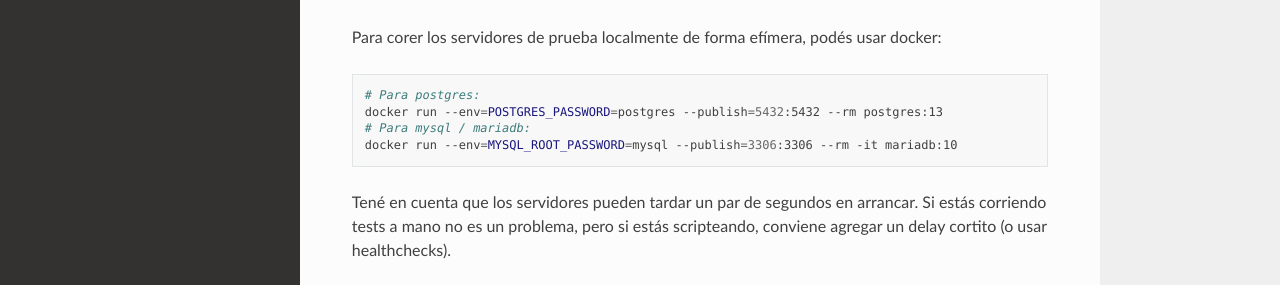
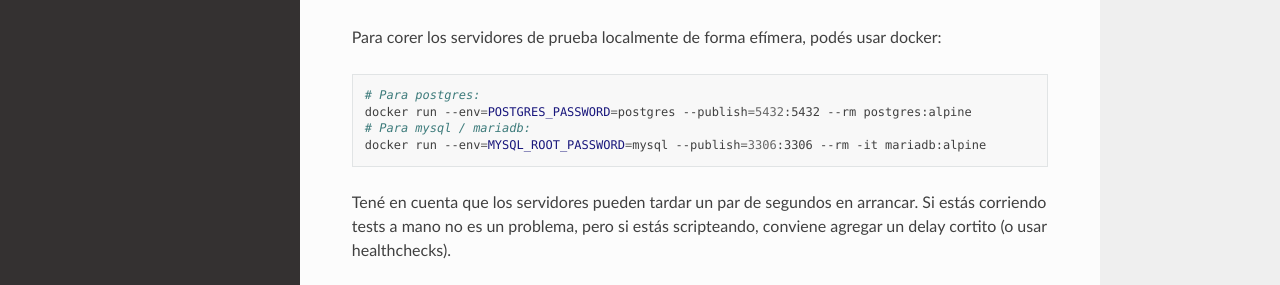
Before and after one commit to WhyNotHugo/django-afip, a Sphinx documentation site: the page built from docs/contributing.rst, in a window 1280 px wide and 1250 px high. Shown: the part 798-1083 px from the top of the window. Built offline with Sphinx 7.4.7 and the Read the Docs theme 3.1.0, drawn with Linux system fonts in a browser that asks for light colours; pages that are not in the unit, such as notebooks, are missing from menus; the version number could not be read and is left out.

Commit message:
docs: use latest docker database images

```diff
--- a/docs/contributing.rst
+++ b/docs/contributing.rst
@@ -42,9 +42,9 @@
 .. code-block:: bash
 
     # Para postgres:
-    docker run --env=POSTGRES_PASSWORD=postgres --publish=5432:5432 --rm postgres:13
+    docker run --env=POSTGRES_PASSWORD=postgres --publish=5432:5432 --rm postgres:alpine
     # Para mysql / mariadb:
-    docker run --env=MYSQL_ROOT_PASSWORD=mysql --publish=3306:3306 --rm -it mariadb:10
+    docker run --env=MYSQL_ROOT_PASSWORD=mysql --publish=3306:3306 --rm -it mariadb:alpine
 
 Tené en cuenta que los servidores pueden tardar un par de segundos en
 arrancar. Si estás corriendo tests a mano no es un problema, pero si estás
```
